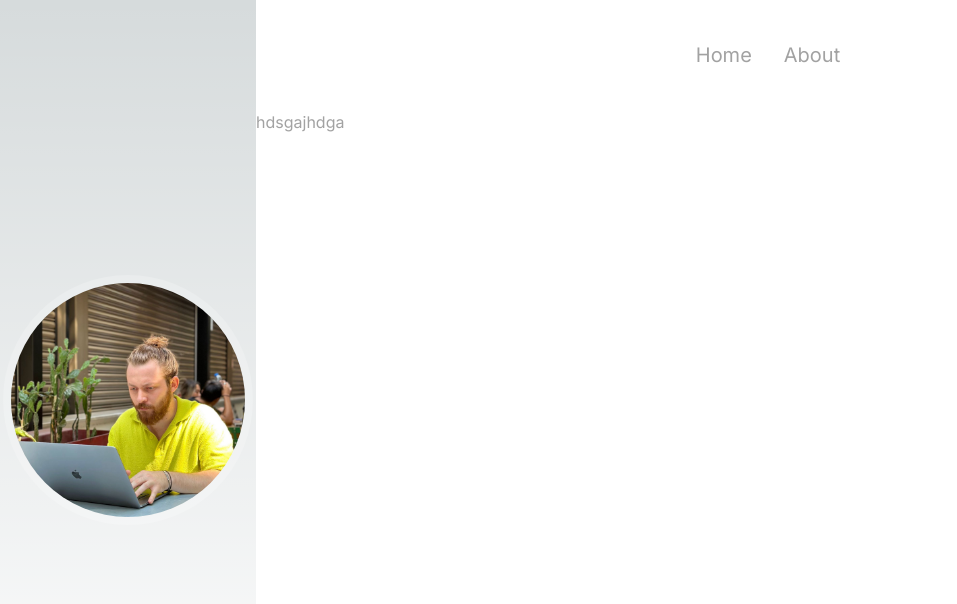
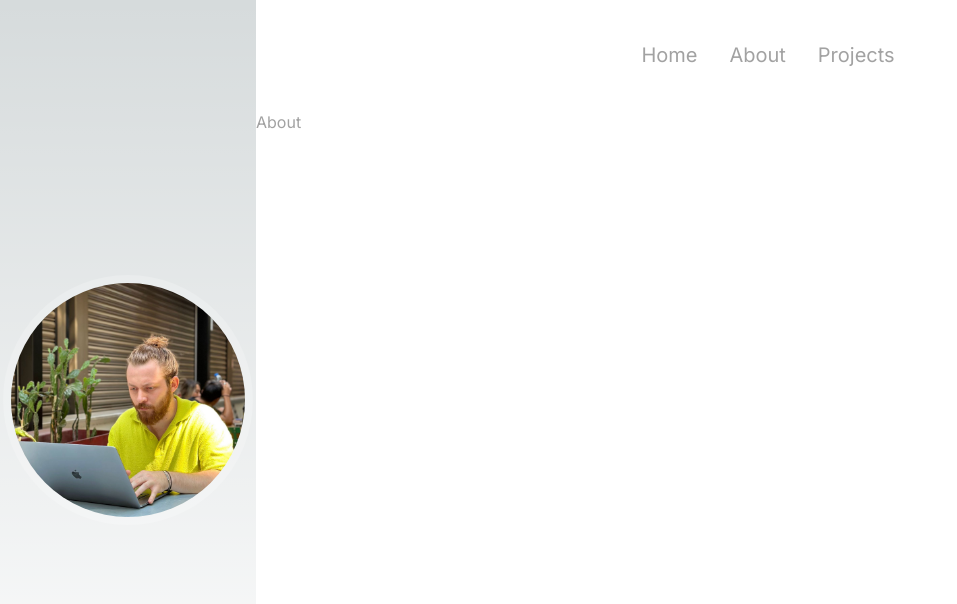
Before and after one commit to enesmalikdmn/personal-website, a Next.js app: page /about in a window 1280 px wide. Shown: the top 604 px of the page, without its empty margins (0-957 px from the left). Built offline with nearby package versions, Linux system fonts and the light colour scheme.

Commit message:
feat: added new route

```diff
--- a/app/about/page.tsx
+++ b/app/about/page.tsx
@@ -3,7 +3,7 @@ import Image from 'next/image'
 export default function About() {
     return (
         <main className="flex text-primary bg-white h-full">
-           hdsgajhdga
+           About
         </main>
     )
 }
--- /dev/null
+++ b/app/projects/page.tsx
@@ -0,0 +1,11 @@
+import React from 'react'
+
+function Projects() {
+  return (
+    <div className="flex text-primary bg-white h-full">
+      Projects
+    </div>
+  )
+}
+
+export default Projects
--- a/components/header.tsx
+++ b/components/header.tsx
@@ -8,6 +8,7 @@ const Header = () => {
         <header className='flex h-32 w-full text-primary bg-white justify-center text-xl items-center gap-8'>
             <span className='cursor-pointer' onClick={() => router.push('/')} >Home</span>
             <span className='cursor-pointer' onClick={() => router.push('/about')} >About</span>
+            <span className='cursor-pointer' onClick={() => router.push('/projects')} >Projects</span>
         </header>
     )
 }
```
